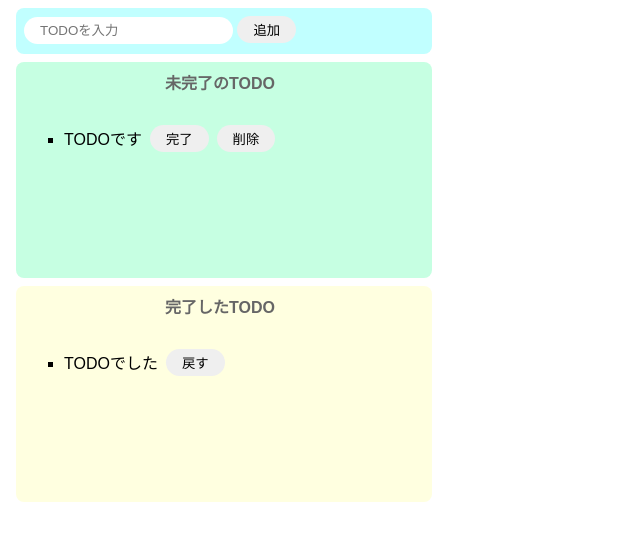
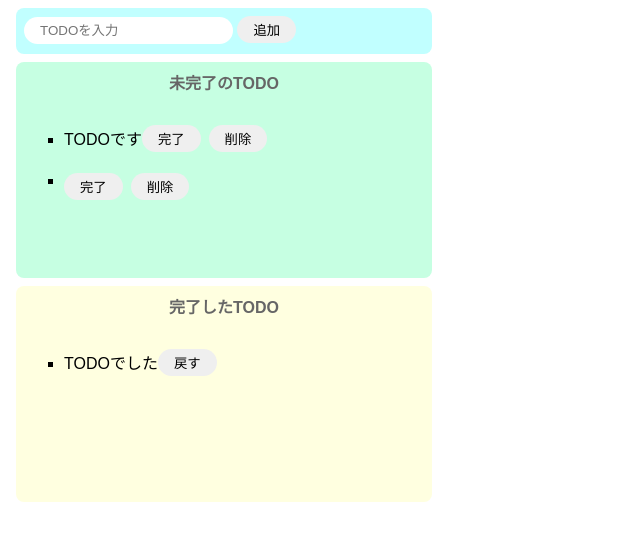
Before and after one commit to tnakamura0314/todo-js, a website built with Parcel: page index.html in a window 1280 px wide. Both pictures are taken after a click on the button "追加". Shown: the whole page, without its empty margins (0-640 px from the left). Built offline with nearby package versions, Linux system fonts and the light colour scheme.

Commit message:
タスクの追加機能の大枠の実装（テキスト、ボタン）

```diff
--- a/index.html
+++ b/index.html
@@ -7,13 +7,13 @@
 
   <body>
     <div class="input-area">
-      <input placeholder="TODOを入力" />
-      <button>追加</button>
+      <input id="add-text" placeholder="TODOを入力" />
+      <button id="add-button">追加</button>
     </div>
 
     <div class="incomplete-area">
       <p class="title">未完了のTODO</p>
-      <ul>
+      <ul id="incomplete-list">
         <li>
           <div class="list-row">
             <p>TODOです</p>
--- a/src/index.js
+++ b/src/index.js
@@ -1,10 +1,45 @@
 import "./styles.css";
 
-document.getElementById("app").innerHTML = `
-<h1>Hello Vanilla!</h1>
-<div>
-  We use the same configuration as Parcel to bundle this sandbox, you can find more
-  info about Parcel
-  <a href="https://parceljs.org" target="_blank" rel="noopener noreferrer">here</a>.
-</div>
-`;
+const onClickAdd = () => {
+  //テキストボックスの値を取得し、初期化する処理
+  const inputText = document.getElementById("add-text").value;
+  document.getElementById("add-text").value = "";
+
+  //liタグ生成
+  const li = document.createElement("li");
+
+  //divタグ生成
+  const div = document.createElement("div");
+  div.className = "list-row";
+
+  //pタグ生成
+  const p = document.createElement("p");
+  p.innerText = inputText;
+
+  //button(完了)生成
+  const completeButton = document.createElement("button");
+  completeButton.innerText = "完了";
+  completeButton.addEventListener("click", () => {
+    alert("完了");
+  });
+
+  //button(削除)生成
+  const deleteButton = document.createElement("button");
+  deleteButton.innerText = "削除";
+  deleteButton.addEventListener("click", () => {
+    alert("削除");
+  });
+
+  //liタグの子要素に各要素を設定
+  li.appendChild(div);
+  div.appendChild(p);
+  div.appendChild(completeButton);
+  div.appendChild(deleteButton);
+
+  //未完了リストに追加
+  document.getElementById("incomplete-list").appendChild(li);
+};
+
+document
+  .getElementById("add-button")
+  .addEventListener("click", () => onClickAdd());
--- a/src/styles.css
+++ b/src/styles.css
@@ -22,12 +22,10 @@ button:hover {
   cursor: pointer;
 }
 
-p {
-  margin-right: 8px;
-}
-
-li {
-  list-style-type: square;
+ul,
+li,
+.incomplete-list {
+  list-style: square;
 }
 
 .input-area {
```
